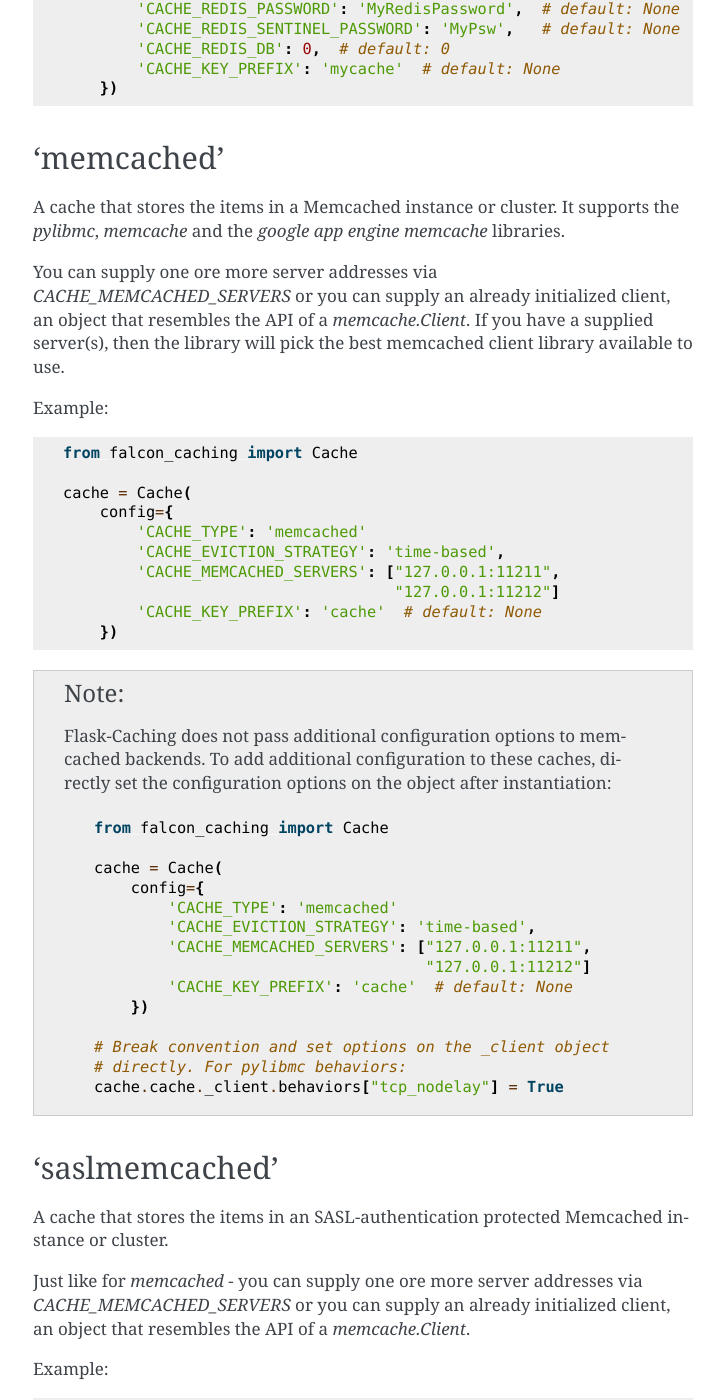
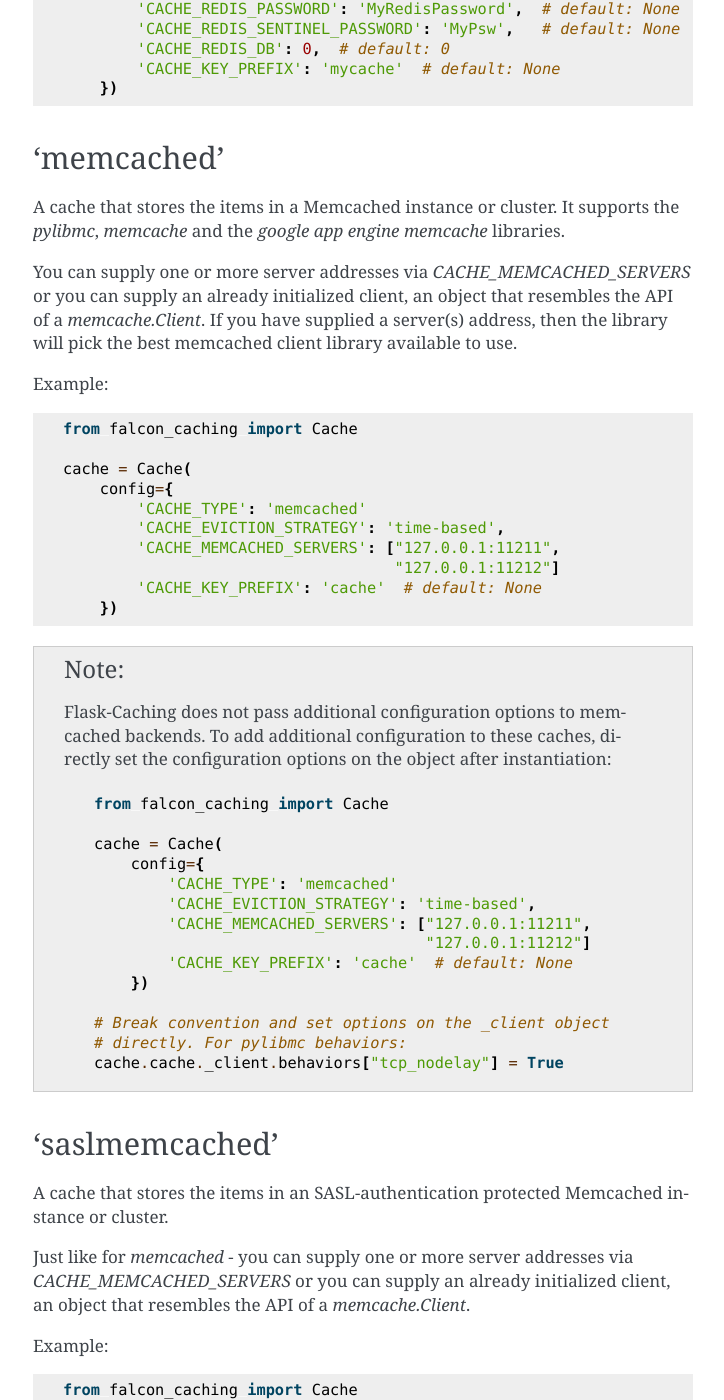
Before and after one commit to zoltan-fedor/falcon-caching, a Sphinx documentation site: the page built from docs/backends.rst, in a window 1280 px wide and 1400 px high, scrolled down 2986 px. Shown: the whole window, without its empty margins (387-1111 px from the left). Built offline with Sphinx 7.4.7, drawn with Linux system fonts in a browser that asks for light colours; some of the changed text lies outside the part shown.

Commit message:
Fixing typos in the docs
Signed-off-by: Zoltan Fedor <zoltan.1.fedor@gmail.com>

```diff
--- a/docs/backends.rst
+++ b/docs/backends.rst
@@ -162,9 +162,9 @@
 A cache that stores the items in a Memcached instance or cluster.
 It supports the `pylibmc`, `memcache` and the `google app engine memcache` libraries.
 
-You can supply one ore more server addresses via `CACHE_MEMCACHED_SERVERS` or
+You can supply one or more server addresses via `CACHE_MEMCACHED_SERVERS` or
 you can supply an already initialized client, an object that resembles
-the API of a `memcache.Client`. If you have a supplied server(s), then
+the API of a `memcache.Client`. If you have supplied a server(s) address, then
 the library will pick the best memcached client library available to use.
 
 Example:
@@ -208,7 +208,7 @@
 A cache that stores the items in an SASL-authentication protected Memcached
 instance or cluster.
 
-Just like for `memcached` - you can supply one ore more server addresses
+Just like for `memcached` - you can supply one or more server addresses
 via `CACHE_MEMCACHED_SERVERS` or
 you can supply an already initialized client, an object that resembles
 the API of a `memcache.Client`.
--- a/docs/eviction_strategies.rst
+++ b/docs/eviction_strategies.rst
@@ -11,7 +11,7 @@
 'time-based'
 ************
 The most well known *eviction strategy* is simply *time-based*, meaning that the cached record
-gets evicted based on a timeout (also called TTL, time-to-live) being reached. It this case
+gets evicted based on a timeout (also called TTL, time-to-live) being reached. In this case
 the cached data is invalidated x seconds after it was generated.
 In our library this is called **'time-based'** eviction and it is the default *eviction
 strategy*.
```
Also changed, not shown: other parts of docs/backends.rst (+1 -1 lines), README.md (+1 -0 lines).
